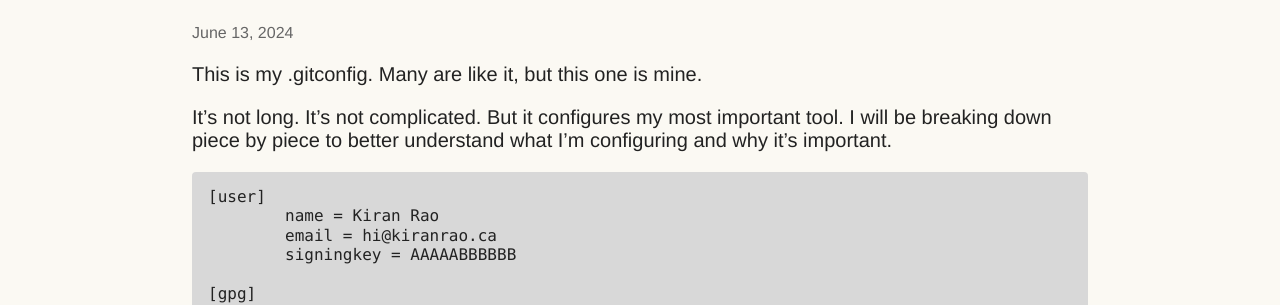
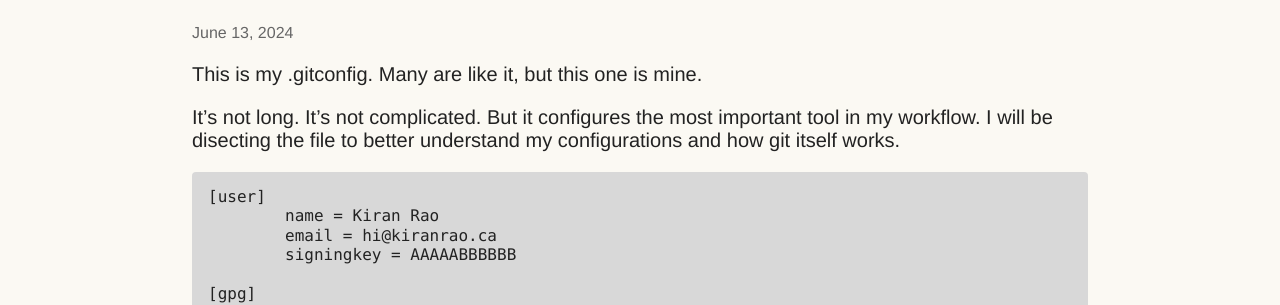
Before and after one commit to Kiran-Rao/kiran-rao.github.io, a Jekyll site: the page built from docs/unpublished/2024-06-13-git-config.md, in a window 1280 px wide. Shown: the part 214-519 px from the top of the page. Built offline with Jekyll 4.4.1, drawn with Linux system fonts in a browser that asks for light colours.

Commit message:
Update intro

````diff
--- a/docs/unpublished/2024-06-13-git-config.md
+++ b/docs/unpublished/2024-06-13-git-config.md
@@ -7,7 +7,7 @@ author: Kiran Rao
 
 This is my .gitconfig. Many are like it, but this one is mine.
 
-It's not long. It's not complicated. But it configures my most important tool. I will be breaking down piece by piece to better understand what I'm configuring and why it's important.
+It's not long. It's not complicated. But it configures the most important tool in my workflow. I will be disecting the file to better understand my configurations and how git itself works.
 
 ```sh
 [user]
````
